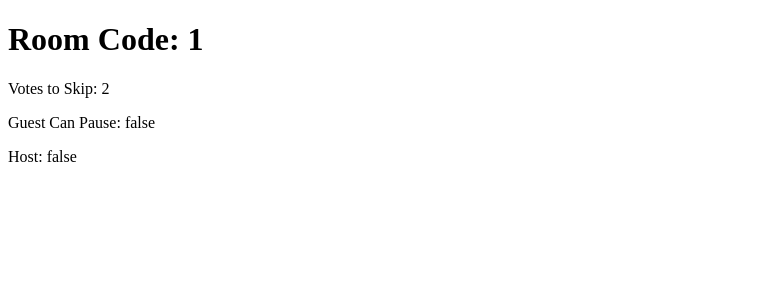
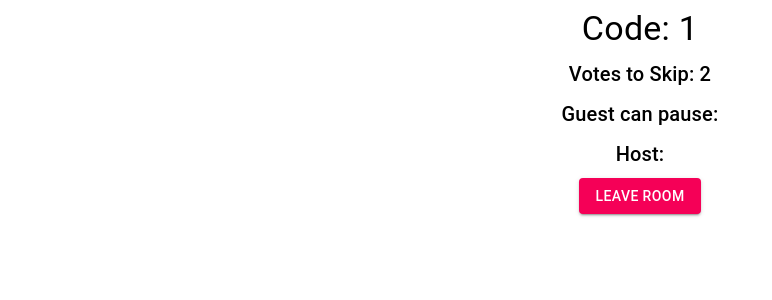
Before and after one commit to lhernandez5/MusicRoom, a React app in the folder music_room/frontend/: page /room/1 in a window 1280 px wide. Shown: the top 300 px of the page, without its empty margins (0-772 px from the left). Built offline with nearby package versions, Linux system fonts and the light colour scheme; no server answers; the HTML template or start-up script is replaced by a standard one.

Commit message:
adding to django session logic and implementation of leave room feature

```diff
--- a/music_room/frontend/src/components/CreateRoomPage.js
+++ b/music_room/frontend/src/components/CreateRoomPage.js
@@ -1,5 +1,5 @@
 import React, { useState } from "react";
-import { Link } from "react-router-dom";
+import { Link, useNavigate } from "react-router-dom";
 import {
   Button,
   Grid,
@@ -15,6 +15,7 @@
 const CreateRoomPage = () => {
   const [guestCanPause, setGuestCanPause] = useState(true);
   const [votesToSkip, setVotesToSkip] = useState(2);
+  const navigate = useNavigate();
 
   const handleVotesChange = (e) => {
     setVotesToSkip(e.target.value);
@@ -37,7 +38,7 @@
     };
     fetch("/api/create-room", requestOption)
       .then((response) => response.json())
-      .then((data) => console.log(data));
+      .then((data) => navigate("/room/" + data.code));
   };
 
   return (
--- a/music_room/frontend/src/components/Homepage.js
+++ b/music_room/frontend/src/components/Homepage.js
@@ -44,6 +44,10 @@
     );
   };
 
+  const clearRoomCode = () => {
+    setRoomCode(null);
+  };
+
   return (
     <Router>
       <Routes>
@@ -56,7 +60,10 @@
         />
         <Route path="/join" element={<RoomJoinPage />} />
         <Route path="/create" element={<CreateRoomPage />} />
-        <Route path="/room/:roomCode" element={<Room />} />
+        <Route
+          path="/room/:roomCode"
+          element={<Room leaveRoomCallback={clearRoomCode} />}
+        />
       </Routes>
     </Router>
   );
--- a/music_room/frontend/src/components/Room.js
+++ b/music_room/frontend/src/components/Room.js
@@ -1,11 +1,14 @@
 import React, { useState, useEffect } from "react";
-import { useParams } from "react-router-dom";
+import { useParams, useNavigate } from "react-router-dom";
+import { Grid, Button, Typography } from "@material-ui/core";
 
-const Room = () => {
+const Room = ({ leaveRoomCallback }) => {
   const [votesToSkip, setVotesToSkip] = useState(2);
   const [guestCanPause, setGuestCanPause] = useState(false);
   const [isHost, setIsHost] = useState(false);
   const { roomCode } = useParams();
+  const leaveRoomCallbackProp = leaveRoomCallback;
+  const navigate = useNavigate();
 
   useEffect(() => {
     getRoomDetails();
@@ -13,20 +16,66 @@
 
   const getRoomDetails = () => {
     fetch("/api/get-room" + "?code=" + roomCode)
-      .then((response) => response.json())
+      .then((response) => {
+        console.log(response);
+        if (!response.ok) {
+          console.log(response.ok);
+          leaveRoomCallbackProp;
+          navigate("/");
+        }
+        return response.json();
+      })
       .then((data) => {
         setVotesToSkip(data.votes_to_skip);
-        setGuestCanPause(data.guest_can_pause);
-        setIsHost(data.is_host);
+        setGuestCanPause(data.guest_can_pause.toString());
+        setIsHost(data.is_host.toString());
       });
+  };
+
+  const leaveButtonPressed = () => {
+    const requestOptions = {
+      method: "POST",
+      headers: { "Content-Type": "application/json" },
+    };
+    fetch("/api/leave-room", requestOptions).then((_response) => {
+      leaveRoomCallbackProp;
+      navigate("/");
+    });
   };
 
   return (
     <div>
-      <h1>Room Code: {roomCode}</h1>
-      <p>Votes to Skip: {votesToSkip}</p>
-      <p>Guest Can Pause: {guestCanPause.toString()}</p>
-      <p>Host: {isHost.toString()}</p>
+      <Grid container spacing={1}>
+        <Grid item xs={12} align="center">
+          <Typography variant="h4" component="h4">
+            Code: {roomCode}
+          </Typography>
+        </Grid>
+        <Grid item xs={12} align="center">
+          <Typography variant="h6" component="h6">
+            Votes to Skip: {votesToSkip}
+          </Typography>
+        </Grid>
+        <Grid item xs={12} align="center">
+          <Typography variant="h6" component="h6">
+            Guest can pause: {guestCanPause}
+          </Typography>
+        </Grid>
+        <Grid item xs={12} align="center">
+          <Typography variant="h6" component="h6">
+            Host: {isHost}
+          </Typography>
+        </Grid>
+        <Grid item xs={12} align="center">
+          <Button
+            variant="contained"
+            color="secondary"
+            onClick={leaveButtonPressed}
+          >
+            Leave Room
+          </Button>
+        </Grid>
+      </Grid>
     </div>
   );
 };
```
Also changed, not shown: 2 other files (tests, documents, lock files or other folders).
